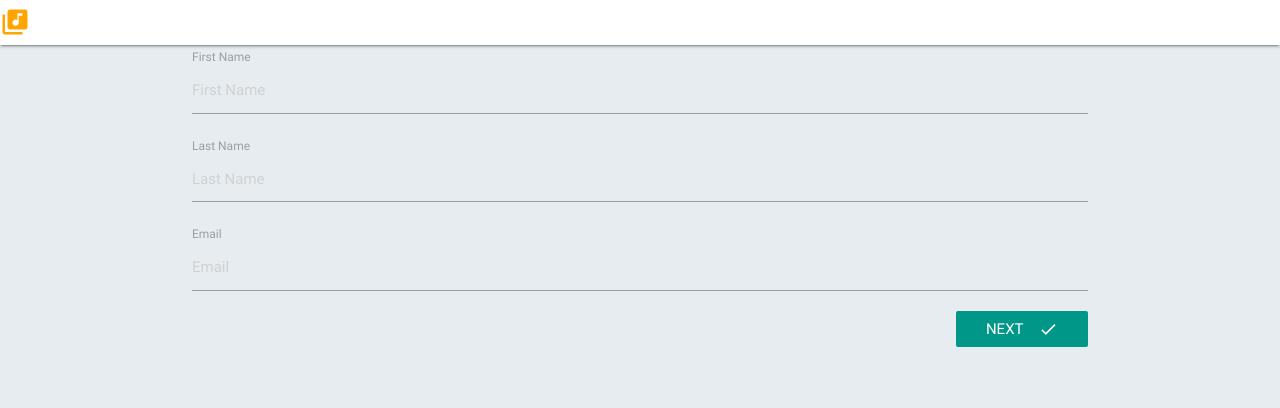
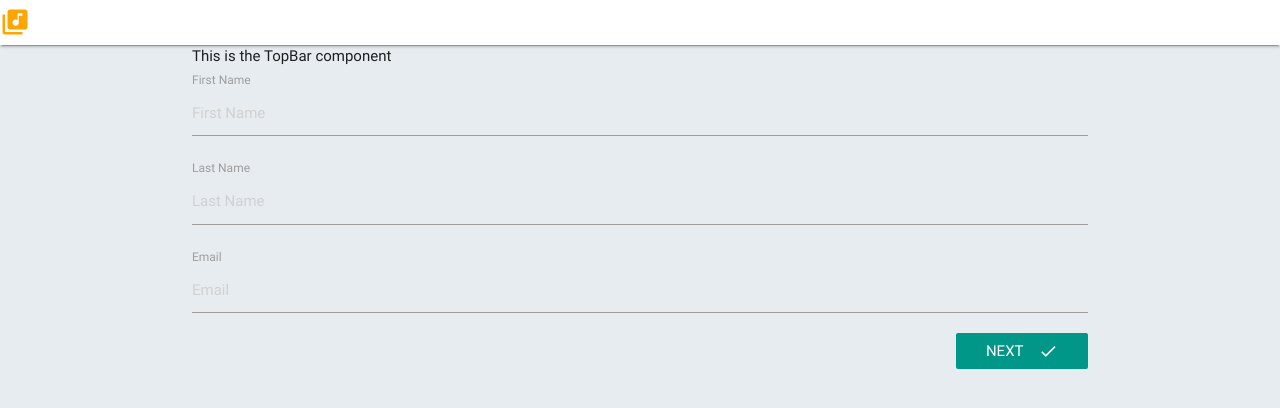
Before and after one commit to musicmediawebapp/MusicMediaWebApp, a React (Create React App) app in the folder client/: page /workflow in a window 1280 px wide. Shown: the top 408 px of the page. Built offline with nearby package versions, Linux system fonts and the light colour scheme; no server answers.

Commit message:
Added TopBar component for the workflow, put containers in all of the components separately, and took container away from App.js.

```diff
--- a/client/src/components/App/App.js
+++ b/client/src/components/App/App.js
@@ -5,6 +5,7 @@ import * as actions from '../../actions';
 import { Switch } from 'react-router';
 import history from '../../utils/History';
 import '../../styles/global.css';
+import './App.css';
 
 // Component imports
 import Header from '../Header/Header'; // Will always show this header
@@ -44,7 +45,6 @@ class App extends Component {
                 <div>
                     {/* Do not show the header when we're in the errors page */}
                     {this.state.hideHeader ? null : <Header />}
-                    <div className="container">
                     <Switch>
                         {/* The landing page users see when they're not logged in */}
                         <Route exact path="/" render={() => <Landing showHeader={this.showHeader} />} />
@@ -64,7 +64,6 @@ class App extends Component {
                         <Route exact path="*" render={() => <Error hideHeader={this.hideHeader} />} />
                     </Switch>
                 </div>
-                </div>
             </Router>
         );
     }
--- a/client/src/components/Dashboard/Dashboard.js
+++ b/client/src/components/Dashboard/Dashboard.js
@@ -21,7 +21,7 @@ class Dashboard extends Component {
 
     render() {
         return (
-            <div>
+            <div className="container">
                 <h2>Dashboard</h2>
                 {completeWorkflowToast}
             </div>
--- a/client/src/components/Personal/Personal.js
+++ b/client/src/components/Personal/Personal.js
@@ -79,7 +79,7 @@ class Personal extends Component {
 
     render() {
         return (
-            <div>
+            <div className="container">
                 <form onSubmit={this.submitForm.bind(this)}>
                     {this.renderFields()}
                     <Link to={'/dashboard'} className="teal btn-flat left white-text">
--- /dev/null
+++ b/client/src/components/setup/TopBar/TopBar.js
@@ -0,0 +1,13 @@
+import React, { Component } from 'react';
+
+class TopBar extends Component {
+    render() {
+        return (
+            <div>
+                This is the TopBar component
+            </div>
+        );
+    }
+}
+
+export default TopBar;
--- a/client/src/components/setup/Workflow.js
+++ b/client/src/components/setup/Workflow.js
@@ -2,6 +2,7 @@ import React, { Component } from 'react';
 import FormFirstPage from './FormFirstPage/FormFirstPage';
 import FormSecondPage from './FormSecondPage/FormSecondPage';
 import FormThirdPage from './FormThirdPage';
+import TopBar from './TopBar/TopBar';
 
 class Workflow extends Component {
     constructor(props) {
@@ -30,7 +31,9 @@ class Workflow extends Component {
     render() {
         var { page } = this.state;
         return(
-            <div>
+            <div className="container">
+                {/* Show the top part of the workflow, which shows the logo */}
+                <TopBar />
                 {page === 1 && <FormFirstPage onSubmit={this.nextPage} />}
                 {page === 2 && <FormSecondPage previousPage={this.previousPage} onSubmit={this.nextPage} />}
                 {page === 3 && <FormThirdPage previousPage={this.previousPage} />}
```
Lines whose indentation alone changed are shown as unchanged.
